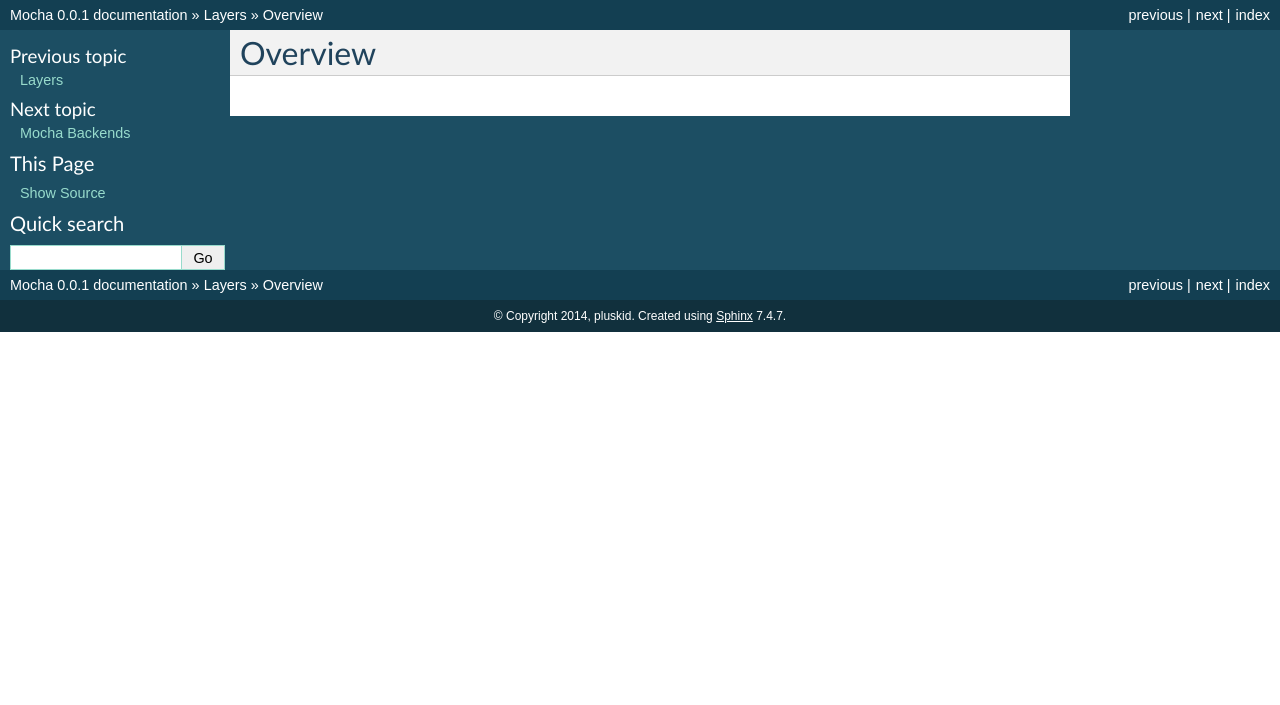
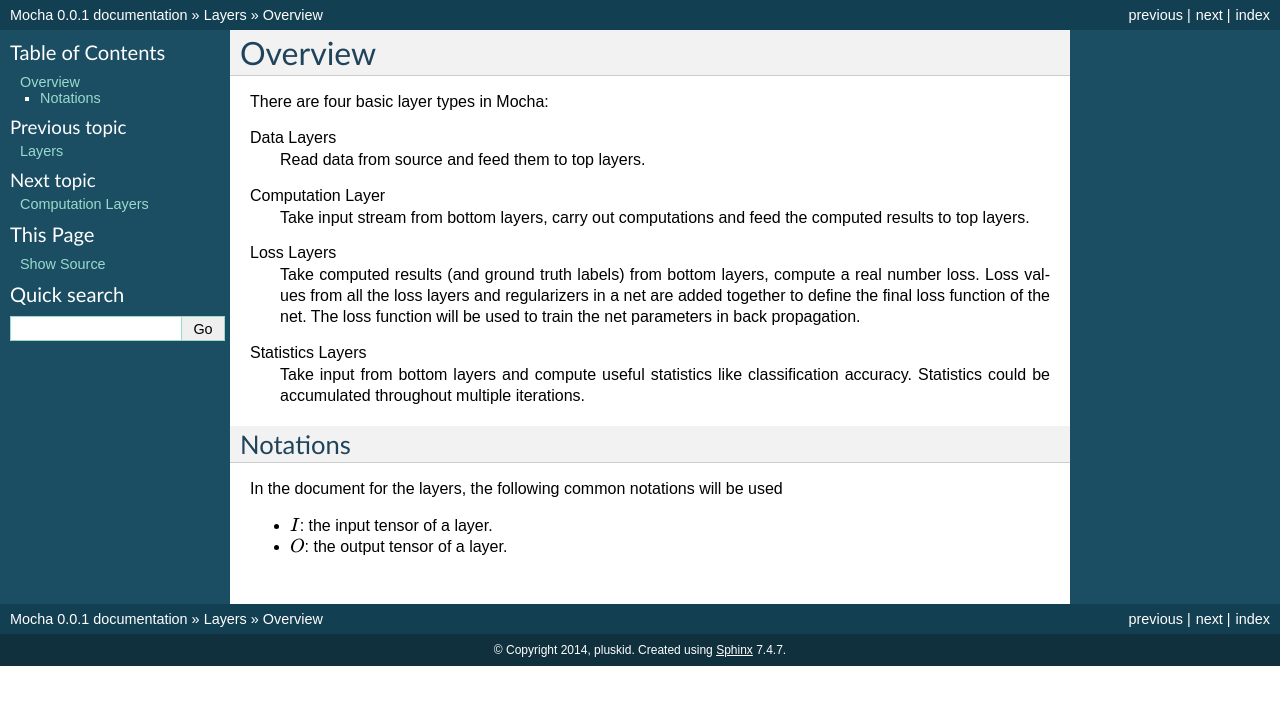
Before and after one commit to pluskid/Mocha.jl, a Sphinx documentation site: the page built from docs/manual/layers/overview.rst, in a window 1280 px wide. Shown: the top 705 px of the page. Built offline with Sphinx 7.4.7, drawn with Linux system fonts in a browser that asks for light colours.

Commit message:
power layer.

```diff
--- a/docs/manual/layers/index.rst
+++ b/docs/manual/layers/index.rst
@@ -5,3 +5,4 @@ Layers
    :maxdepth: 2
 
    overview
+   computation_layer
--- a/docs/manual/layers/overview.rst
+++ b/docs/manual/layers/overview.rst
@@ -1,2 +1,27 @@
 Overview
 ~~~~~~~~
+
+There are four basic layer types in Mocha:
+
+Data Layers
+  Read data from source and feed them to top layers.
+Computation Layer
+  Take input stream from bottom layers, carry out computations and feed the
+  computed results to top layers.
+Loss Layers
+  Take computed results (and ground truth labels) from bottom layers, compute
+  a real number loss. Loss values from all the loss layers and regularizers in
+  a net are added together to define the final loss function of the net. The
+  loss function will be used to train the net parameters in back propagation.
+Statistics Layers
+  Take input from bottom layers and compute useful statistics like
+  classification accuracy. Statistics could be accumulated throughout multiple
+  iterations.
+
+Notations
+---------
+
+In the document for the layers, the following common notations will be used
+
+* :math:`I`: the input tensor of a layer.
+* :math:`O`: the output tensor of a layer.
```
Also changed, not shown: docs/manual/layers/computation_layer.rst (added, +19 -0 lines), docs/index.rst (line endings or trailing spaces), 8 other files.
